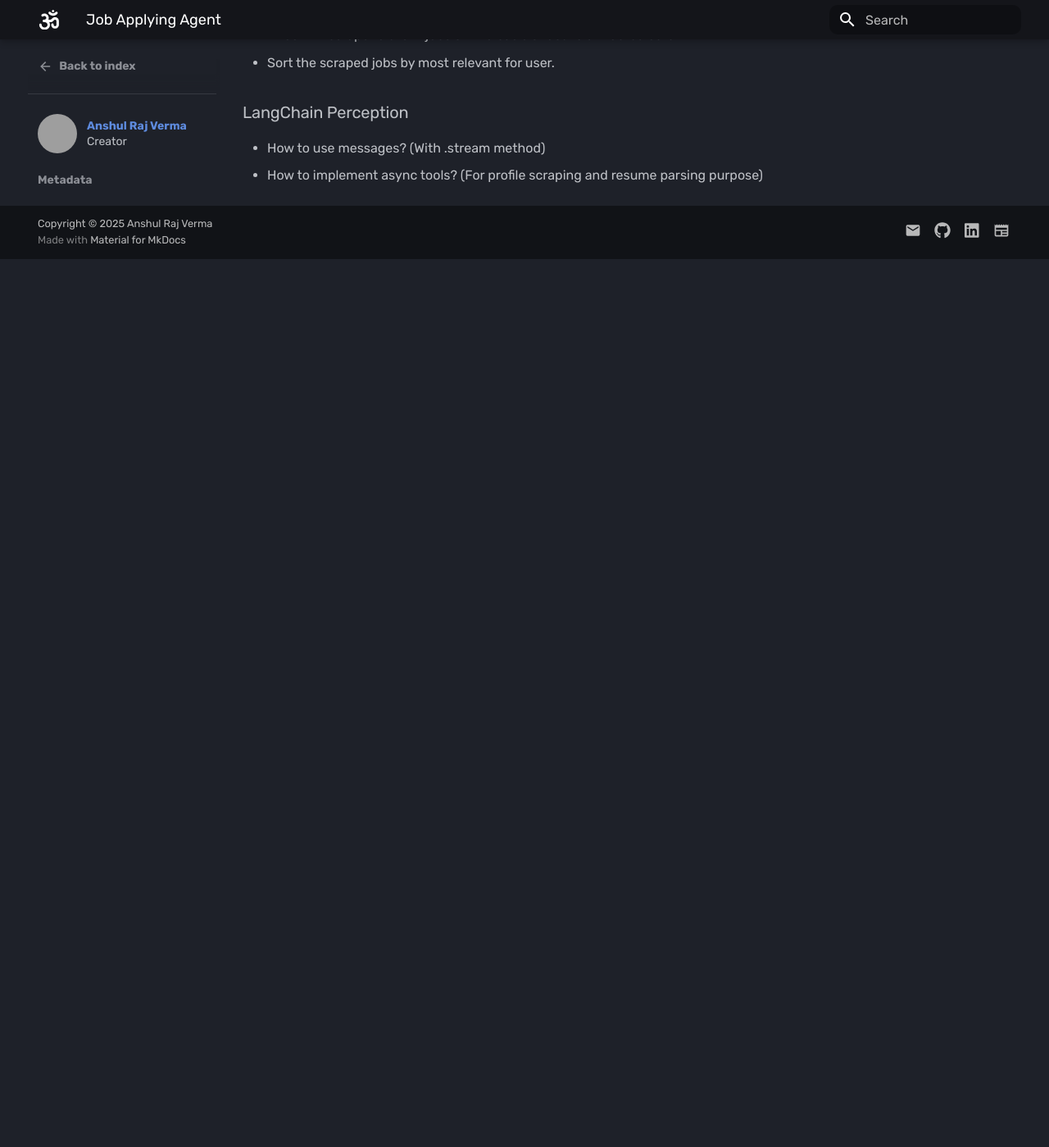
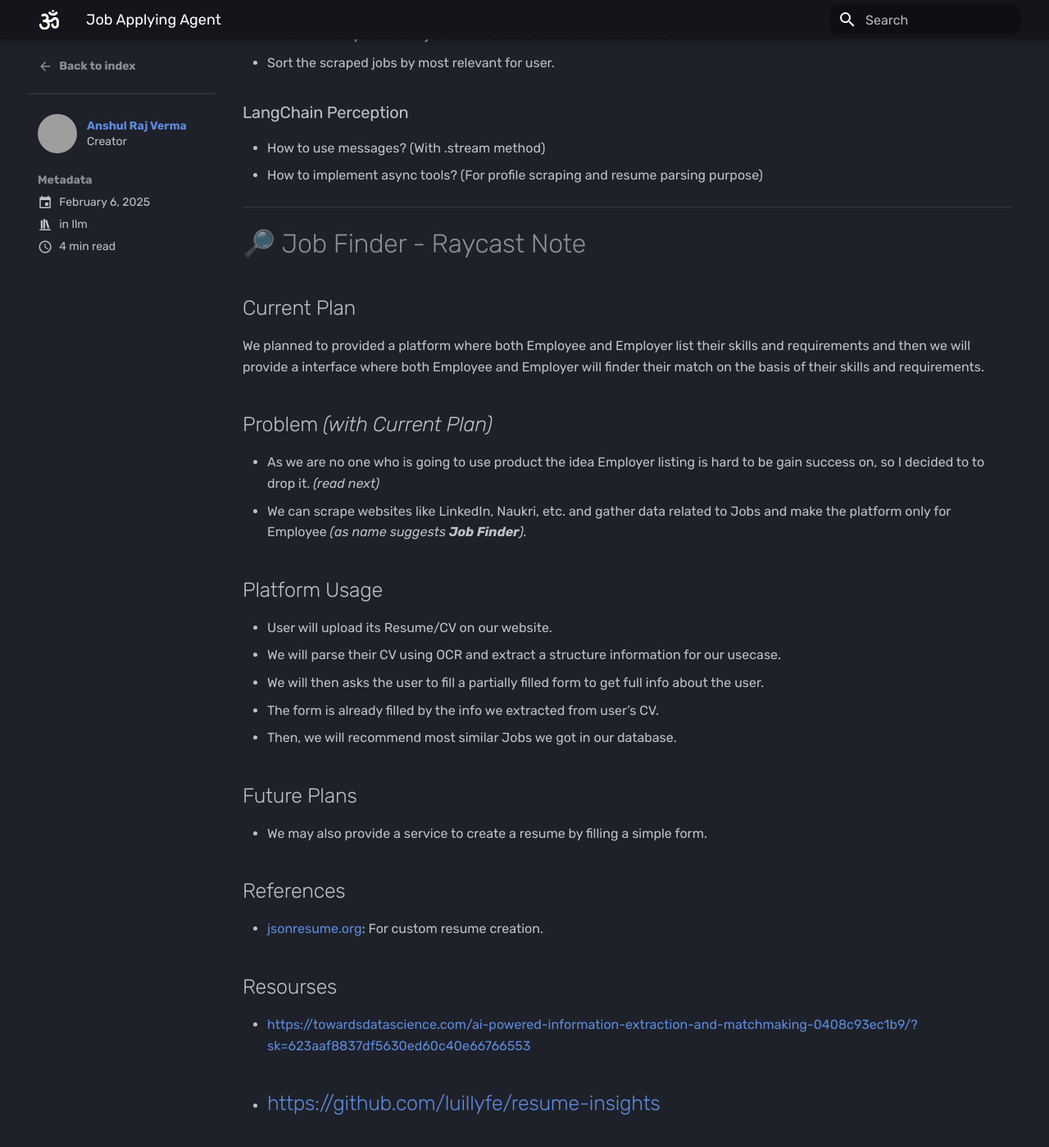
Before and after one commit to arv-anshul/arv-anshul.github.io, an MkDocs documentation site: the page built from docs/blog/posts/2025/job-applying-agent.md, in a window 1280 px wide and 1400 px high, scrolled down 2234 px. Shown: the whole window at 82% size. Built offline with MkDocs 1.6.1 and Material for MkDocs 9.7.7, drawn with Linux system fonts in a browser that asks for light colours; before the commit the page ends 2550 px from its top, so only the background shows below that; grey boxes are pictures that could not be loaded.

Commit message:
blog: update 2025/job-applying-agent.md

```diff
--- a/docs/blog/posts/2025/job-applying-agent.md
+++ b/docs/blog/posts/2025/job-applying-agent.md
@@ -69,3 +69,38 @@
 
 - How to use messages? (With .stream method)
 - How to implement async tools? (For profile scraping and resume parsing purpose)
+
+---
+
+# 🔎 Job Finder - Raycast Note
+
+## Current Plan
+
+We planned to provided a platform where both Employee and Employer list their skills and requirements and then we will provide a interface where both Employee and Employer will finder their match on the basis of their skills and requirements.
+
+## Problem *(with Current Plan)*
+
+- As we are no one who is going to use product the idea Employer listing is hard to be gain success on, so I decided to to drop it. *(read next)*
+- We can scrape websites like LinkedIn, Naukri, etc. and gather data related to Jobs and make the platform only for Employee *(as name suggests ****Job Finder****).*
+
+## Platform Usage
+
+- User will upload its Resume/CV on our website.
+- We will parse their CV using OCR and extract a structure information for our usecase.
+- We will then asks the user to fill a partially filled form to get full info about the user.
+- The form is already filled by the info we extracted from user’s CV.
+- Then, we will recommend most similar Jobs we got in our database.
+
+## Future Plans
+
+- We may also provide a service to create a resume by filling a simple form.
+
+## References
+
+- [jsonresume.org](https://jsonresume.org/getting-started): For custom resume creation.
+
+## Resourses
+
+- [https://towardsdatascience.com/ai-powered-information-extraction-and-matchmaking-0408c93ec1b9/?sk=623aaf8837df5630ed60c40e66766553](https://towardsdatascience.com/ai-powered-information-extraction-and-matchmaking-0408c93ec1b9/?sk=623aaf8837df5630ed60c40e66766553)
+- [https://github.com/luillyfe/resume-insights](https://github.com/luillyfe/resume-insights)
+-
```
